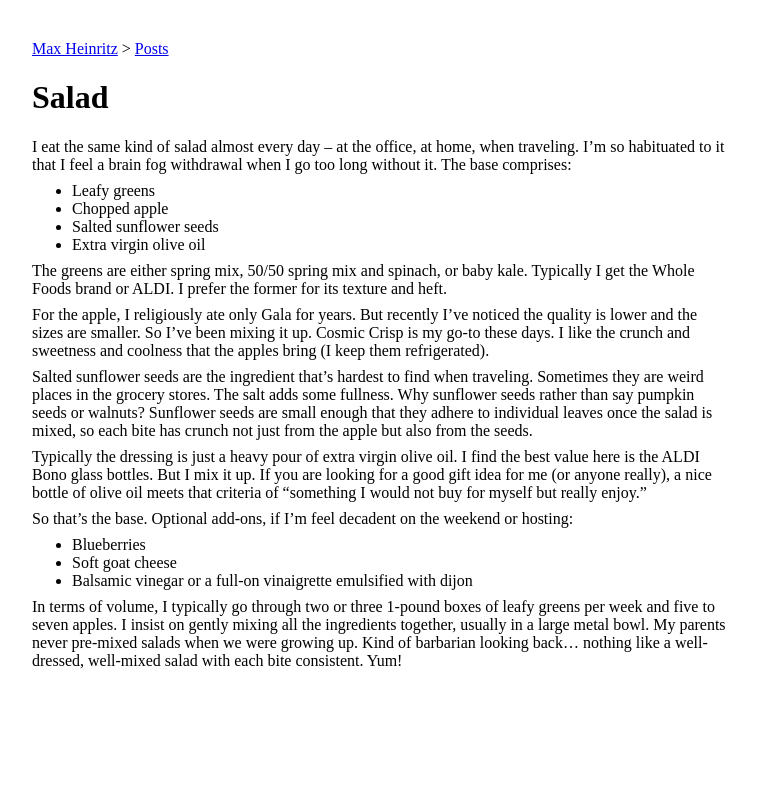
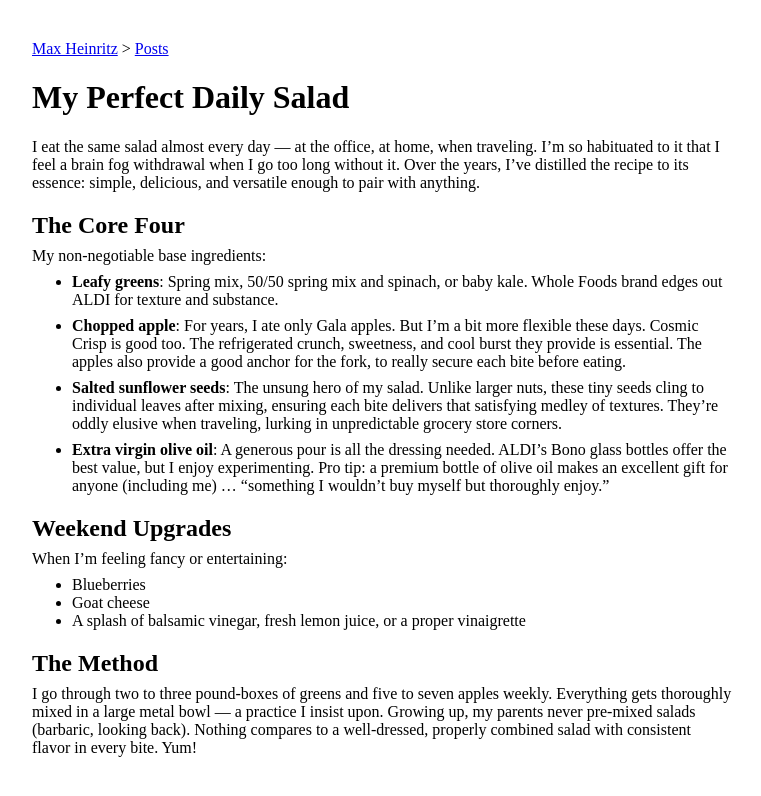
Before and after one commit to maxh/maxheinritz.com, a Jekyll site: the page built from _posts/2025-04-05-salad.md, in a window 1280 px wide. Shown: the top 796 px of the page, without its empty margins (108-869 px from the left). Built offline with Jekyll 4.4.1, drawn with Linux system fonts in a browser that asks for light colours.

Commit message:
tweak recipe

```diff
--- a/_posts/2025-04-05-salad.md
+++ b/_posts/2025-04-05-salad.md
@@ -1,28 +1,31 @@
 ---
-title: Salad
+title: My Perfect Daily Salad
 layout: post
-tags: []
+tags: [food, recipes, health]
 ---
 
-I eat the same kind of salad almost every day -- at the office, at home, when traveling. I'm so habituated to it that I feel a brain fog withdrawal when I go too long without it. The base comprises:
+I eat the same salad almost every day — at the office, at home, when traveling. I'm so habituated to it that I feel a brain fog withdrawal when I go too long without it. Over the years, I've distilled the recipe to its essence: simple, delicious, and versatile enough to pair with anything.
 
-- Leafy greens
-- Chopped apple
-- Salted sunflower seeds
-- Extra virgin olive oil
+## The Core Four
 
-The greens are either spring mix, 50/50 spring mix and spinach, or baby kale. Typically I get the Whole Foods brand or ALDI. I prefer the former for its texture and heft.
+My non-negotiable base ingredients:
 
-For the apple, I religiously ate only Gala for years. But recently I've noticed the quality is lower and the sizes are smaller. So I've been mixing it up. Cosmic Crisp is my go-to these days. I like the crunch and sweetness and coolness that the apples bring (I keep them refrigerated).
+- **Leafy greens**: Spring mix, 50/50 spring mix and spinach, or baby kale. Whole Foods brand edges out ALDI for texture and substance.
 
-Salted sunflower seeds are the ingredient that's hardest to find when traveling. Sometimes they are weird places in the grocery stores. The salt adds some fullness. Why sunflower seeds rather than say pumpkin seeds or walnuts? Sunflower seeds are small enough that they adhere to individual leaves once the salad is mixed, so each bite has crunch not just from the apple but also from the seeds.
+- **Chopped apple**: For years, I ate only Gala apples. But I'm a bit more flexible these days. Cosmic Crisp is good too. The refrigerated crunch, sweetness, and cool burst they provide is essential. The apples also provide a good anchor for the fork, to really secure each bite before eating.
 
-Typically the dressing is just a heavy pour of extra virgin olive oil. I find the best value here is the ALDI Bono glass bottles. But I mix it up. If you are looking for a good gift idea for me (or anyone really), a nice bottle of olive oil meets that criteria of "something I would not buy for myself but really enjoy."
+- **Salted sunflower seeds**: The unsung hero of my salad. Unlike larger nuts, these tiny seeds cling to individual leaves after mixing, ensuring each bite delivers that satisfying medley of textures. They're oddly elusive when traveling, lurking in unpredictable grocery store corners.
 
-So that's the base. Optional add-ons, if I'm feel decadent on the weekend or hosting:
+- **Extra virgin olive oil**: A generous pour is all the dressing needed. ALDI's Bono glass bottles offer the best value, but I enjoy experimenting. Pro tip: a premium bottle of olive oil makes an excellent gift for anyone (including me) ... "something I wouldn't buy myself but thoroughly enjoy."
+
+## Weekend Upgrades
+
+When I'm feeling fancy or entertaining:
 
 - Blueberries
-- Soft goat cheese
-- Balsamic vinegar or a full-on vinaigrette emulsified with dijon
+- Goat cheese
+- A splash of balsamic vinegar, fresh lemon juice, or a proper vinaigrette
 
-In terms of volume, I typically go through two or three 1-pound boxes of leafy greens per week and five to seven apples. I insist on gently mixing all the ingredients together, usually in a large metal bowl. My parents never pre-mixed salads when we were growing up. Kind of barbarian looking back... nothing like a well-dressed, well-mixed salad with each bite consistent. Yum!
+## The Method
+
+I go through two to three pound-boxes of greens and five to seven apples weekly. Everything gets thoroughly mixed in a large metal bowl — a practice I insist upon. Growing up, my parents never pre-mixed salads (barbaric, looking back). Nothing compares to a well-dressed, properly combined salad with consistent flavor in every bite. Yum!
```
